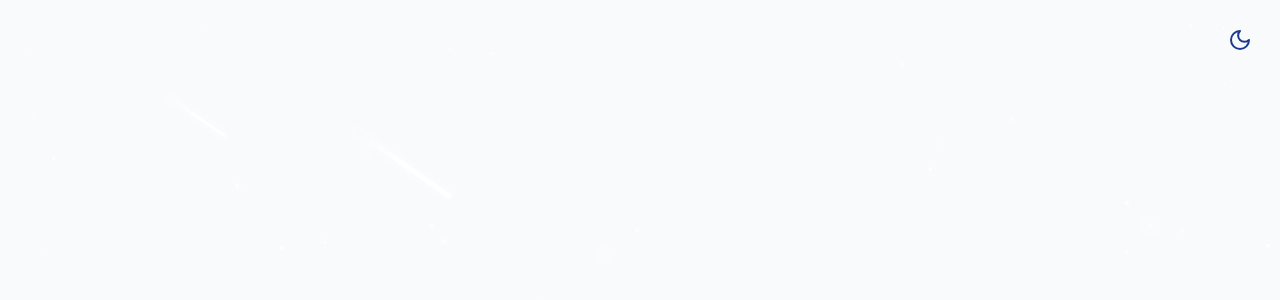
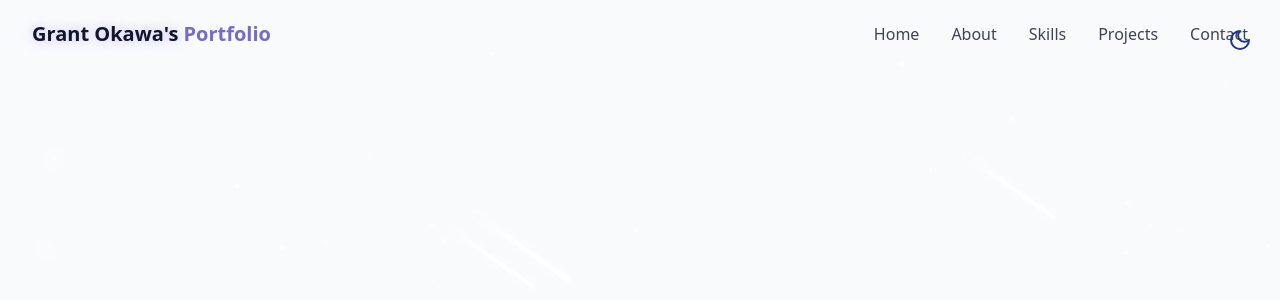
Before and after one commit to GrantOkawa/personal-portfolio, a React (Vite) app: page / in a window 1280 px wide. Shown: the top 300 px of the page. Built offline with nearby package versions, Linux system fonts and the light colour scheme.

Commit message:
Added navbar

```diff
--- /dev/null
+++ b/src/components/Navbar.jsx
@@ -0,0 +1,91 @@
+import { cn } from "@/lib/utils";
+import { Menu, X } from "lucide-react";
+import { useEffect, useState } from "react";
+
+const navItems = [
+  { name: "Home", href: "#hero" },
+  { name: "About", href: "#about" },
+  { name: "Skills", href: "#skills" },
+  { name: "Projects", href: "#projects" },
+  { name: "Contact", href: "#contact" },
+];
+
+export const Navbar = () => {
+  const [isScrolled, setIsScrolled] = useState(false);
+  const [isMenuOpen, setIsMenuOpen] = useState(false);
+
+  useEffect(() => {
+    const handleScroll = () => {
+      setIsScrolled(window.screenY > 10);
+    };
+
+    window.addEventListener("scroll", handleScroll);
+    return () => window.removeEventListener("scroll", handleScroll);
+  }, []);
+  return (
+    <nav
+      className={cn(
+        "fixed w-full z-40 transition-all duration-300",
+        isScrolled ? "py-3 bg-background/80 backdrop-blur-md shadow-xs" : "py-5"
+      )}
+    >
+      <div className="container flex items-center justify-between">
+        <a
+          className="text-xl font-bold text-primary flex items-center"
+          href="#hero"
+        >
+          <span className="relative z-10">
+            <span className="text-glow text-foreground"> Grant Okawa's </span>{" "}
+            Portfolio
+          </span>
+        </a>
+
+        {/* desktop nav */}
+        <div className="hidden md:flex space-x-8">
+          {navItems.map((item, key) => (
+            <a
+              key={key}
+              href={item.href}
+              className="text-foreground/80 hover:text-primary transition-colors duration-300"
+            >
+              {item.name}
+            </a>
+          ))}
+        </div>
+
+        {/* mobile nav */}
+
+        <button
+          onClick={() => setIsMenuOpen((prev) => !prev)}
+          className="md:hidden p-2 text-foreground z-50"
+          aria-label={isMenuOpen ? "Close Menu" : "Open Menu"}
+        >
+          {isMenuOpen ? <X size={24} /> : <Menu size={24} />}{" "}
+        </button>
+
+        <div
+          className={cn(
+            "fixed inset-0 bg-background/95 backdroup-blur-md z-40 flex flex-col items-center justify-center ",
+            "transition-all duration-300 md:hidden",
+            isMenuOpen
+              ? "opacity-100 pointer-events-auto "
+              : "opacity-0 pointer-events-none"
+          )}
+        >
+          <div className="flex flex-col space-y-8 text-xl">
+            {navItems.map((item, key) => (
+              <a
+                key={key}
+                href={item.href}
+                className="text-foreground/80 hover:text-primary transition-colors duration-300"
+                onClick={() => setIsMenuOpen(false)}
+              >
+                {item.name}
+              </a>
+            ))}
+          </div>
+        </div>
+      </div>
+    </nav>
+  );
+};
--- a/src/pages/Home.jsx
+++ b/src/pages/Home.jsx
@@ -1,5 +1,6 @@
 import { ThemeToggle } from "../components/ThemeToggle";
 import { StarBackground } from "../components/StarBackground";
+import { Navbar } from "../components/Navbar";
 
 export const Home = () => {
     return (
@@ -11,7 +12,7 @@
             <StarBackground />
 
             {/* Navbar */}
-
+            <Navbar />
             {/* Main Content */}
 
             {/* Footer */}
```
